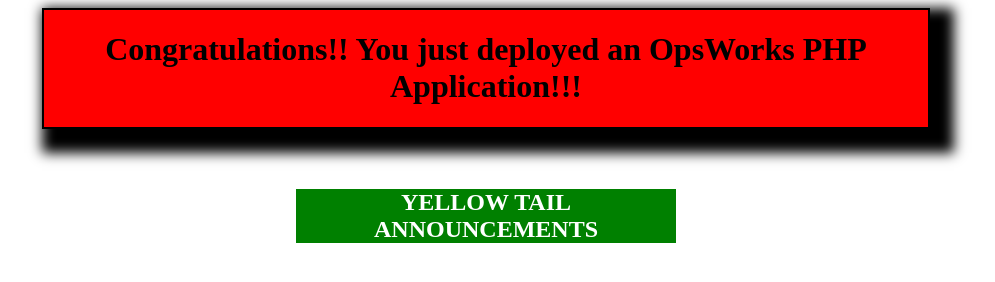
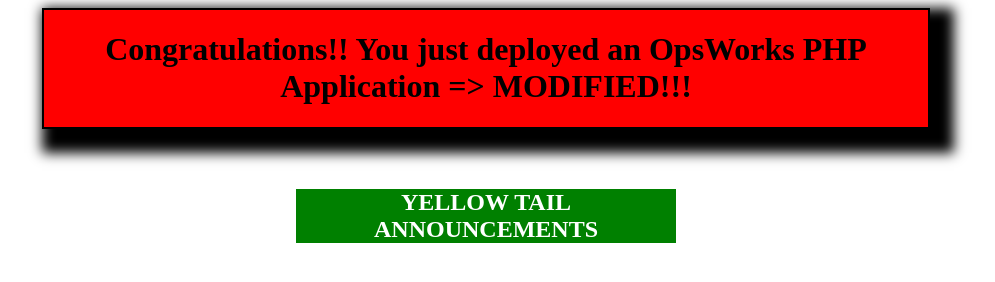
Before and after one commit to otano-trainer/yellowtail-opsworks-repo, a plain HTML site: page index.html in a window 1280 px wide. Shown: the whole page, without its empty margins (154-1149 px from the left). Drawn offline with Linux system fonts and the light colour scheme.

Commit message:
first commit

```diff
--- a/index.html
+++ b/index.html
@@ -22,7 +22,7 @@
     </head>
     <body>
         <div class="header-section">
-            <h1>Congratulations!! You just deployed an OpsWorks PHP Application!!!</h1>
+            <h1>Congratulations!! You just deployed an OpsWorks PHP Application => MODIFIED!!!</h1>
         </div>
         <div class = "announcement-section">
             <h2>YELLOW TAIL ANNOUNCEMENTS</h2>
```
